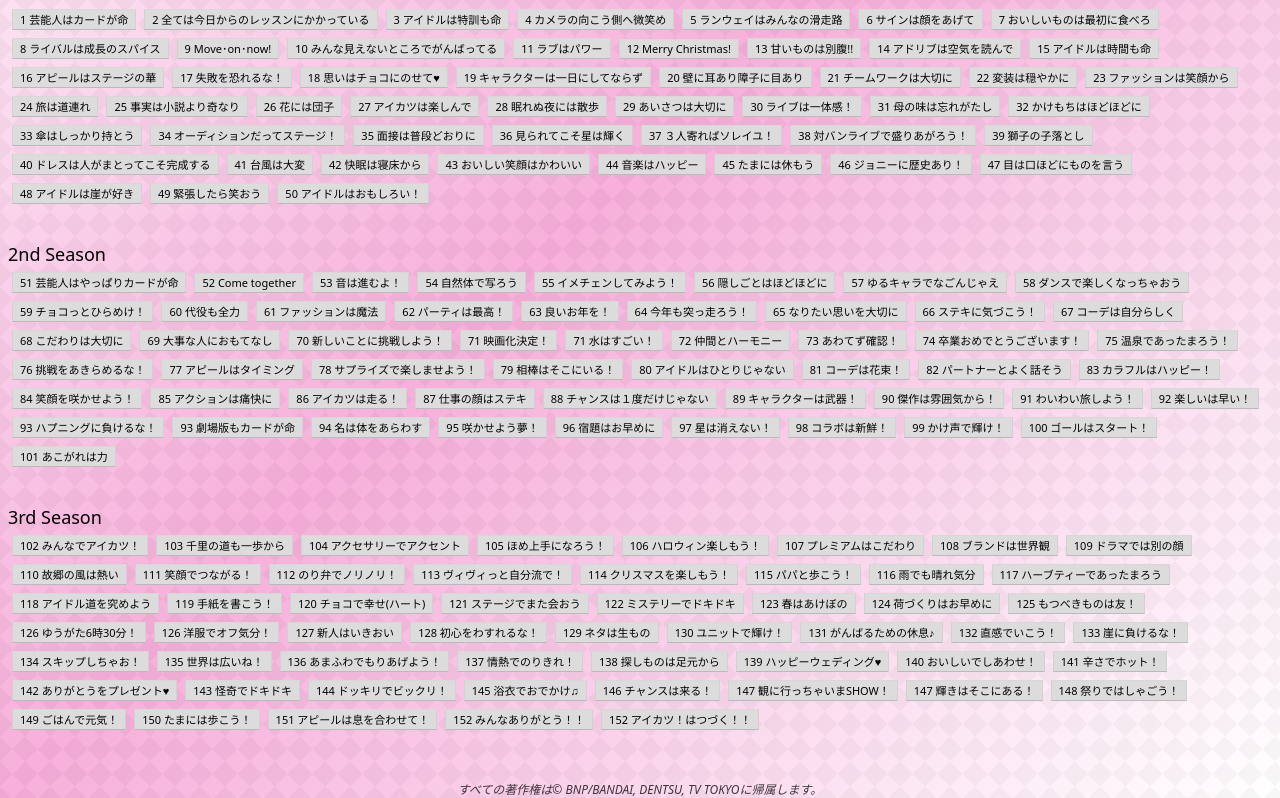
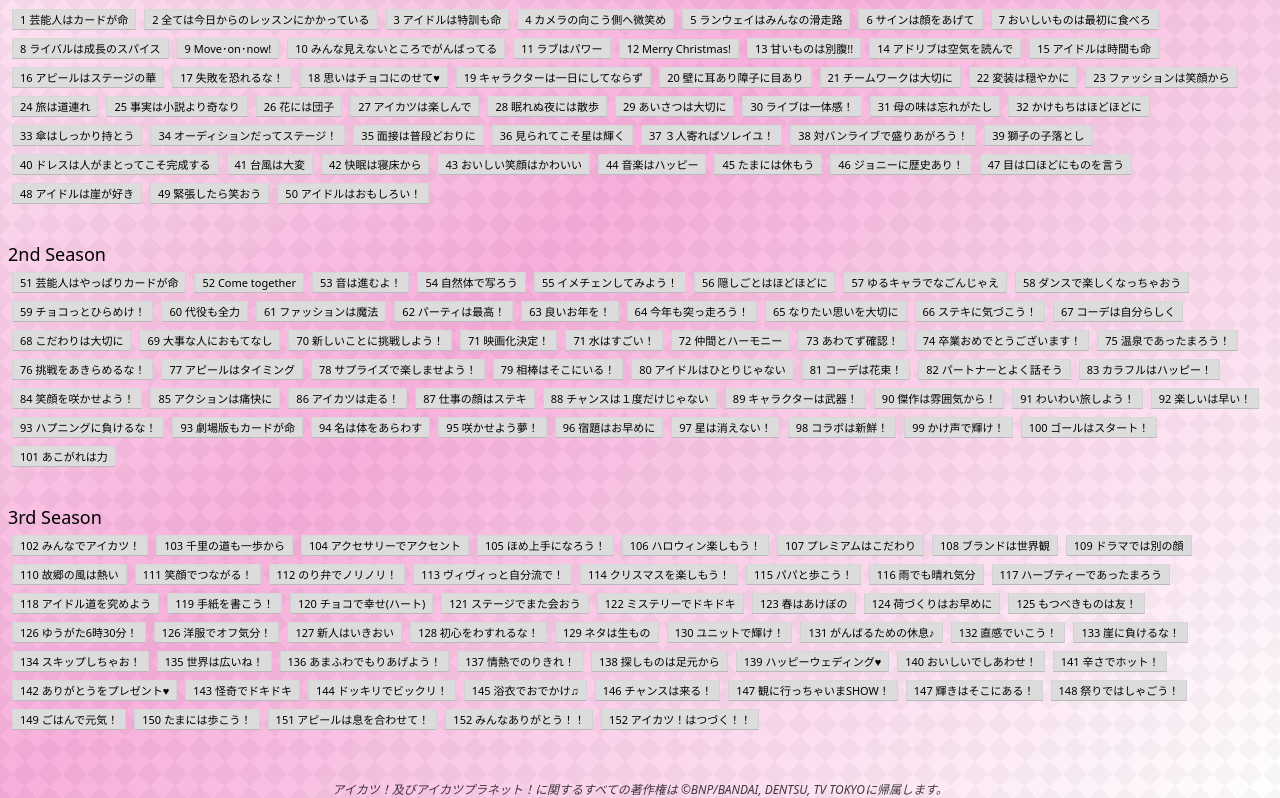
Before and after one commit to ivgtr/aikatsu-btn, a Next.js app: page / in a window 1280 px wide. Shown: the part 476-1274 px from the top of the page. Built offline with nearby package versions, Linux system fonts and the light colour scheme.

Commit message:
:sparkles: change: 著作権表記を変更

```diff
--- a/src/components/Footer.tsx
+++ b/src/components/Footer.tsx
@@ -4,7 +4,8 @@
   return (
     <footer className="w-full text-center mt-12">
       <p className="text-xs italic opacity-75">
-        すべての著作権は&copy; BNP/BANDAI, DENTSU, TV TOKYOに帰属します。
+        アイカツ！及びアイカツプラネット！に関するすべての著作権は &copy;BNP/BANDAI, DENTSU, TV
+        TOKYOに帰属します。
       </p>
     </footer>
   )
```
Also changed, not shown: 1 other file (tests, documents, lock files or other folders).
